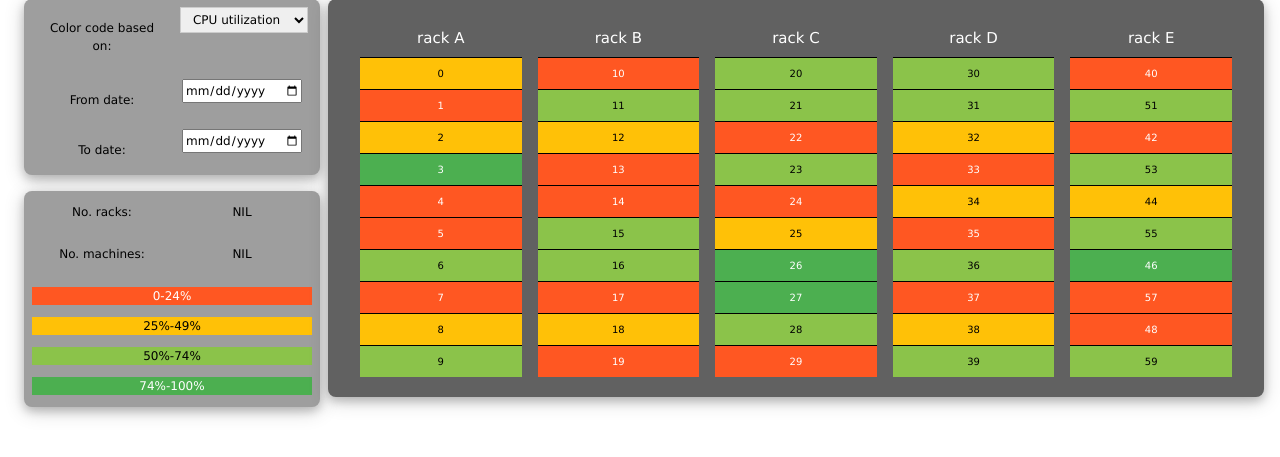
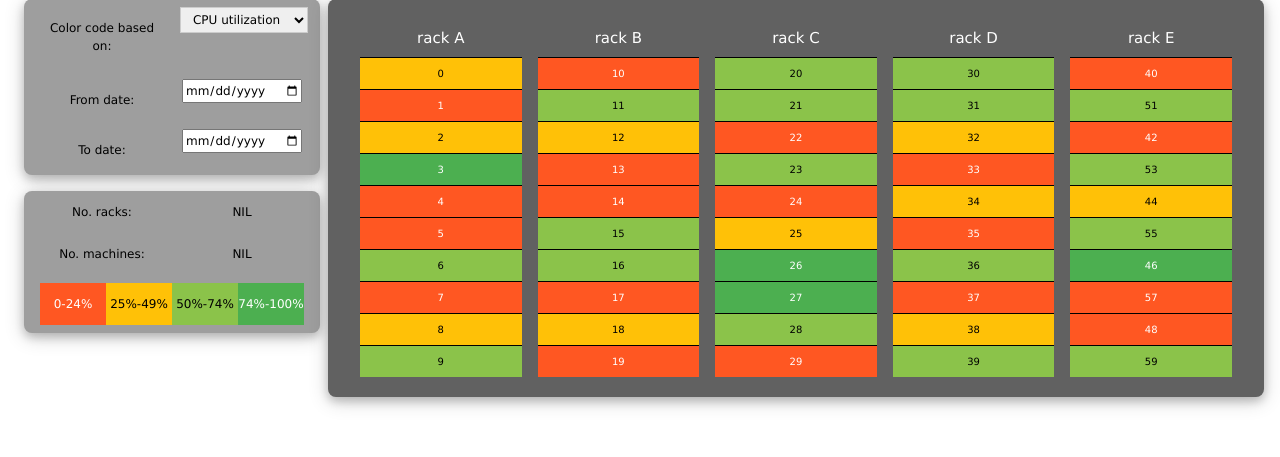
Before and after one commit to SofDevs-Do/R-LMON, a Flask app: page / in a window 1280 px wide. Shown: the part 56-513 px from the top of the page. Run offline with Flask 2, Linux system fonts and the light colour scheme.

Commit message:
Updated the horizontal view of the legend.

```diff
--- a/web_frontend/templates/index.html
+++ b/web_frontend/templates/index.html
@@ -75,17 +75,17 @@
 	      </div>
 	    </div>
 
-	    <div class="w3-row-padding">
-	      <div class="w3-deep-orange">
+	    <div class="w3-cell-row w3-padding w3-round-large">
+	      <div class="w3-cell w3-deep-orange" style="width:25%">
 		<p>0-24%</p>
 	      </div>
-	      <div class="w3-amber">
+	      <div class="w3-cell w3-amber" style="width:25%">
 		<p>25%-49%</p>
 	      </div>
-	      <div class="w3-light-green">
+	      <div class="w3-cell w3-light-green" style="width:25%">
 		<p>50%-74%</p>
 	      </div>
-	      <div class="w3-green">
+	      <div class="w3-cell w3-green" style="width:25%">
 		<p>74%-100%</p>
 	      </div>
 	    </div>
```
